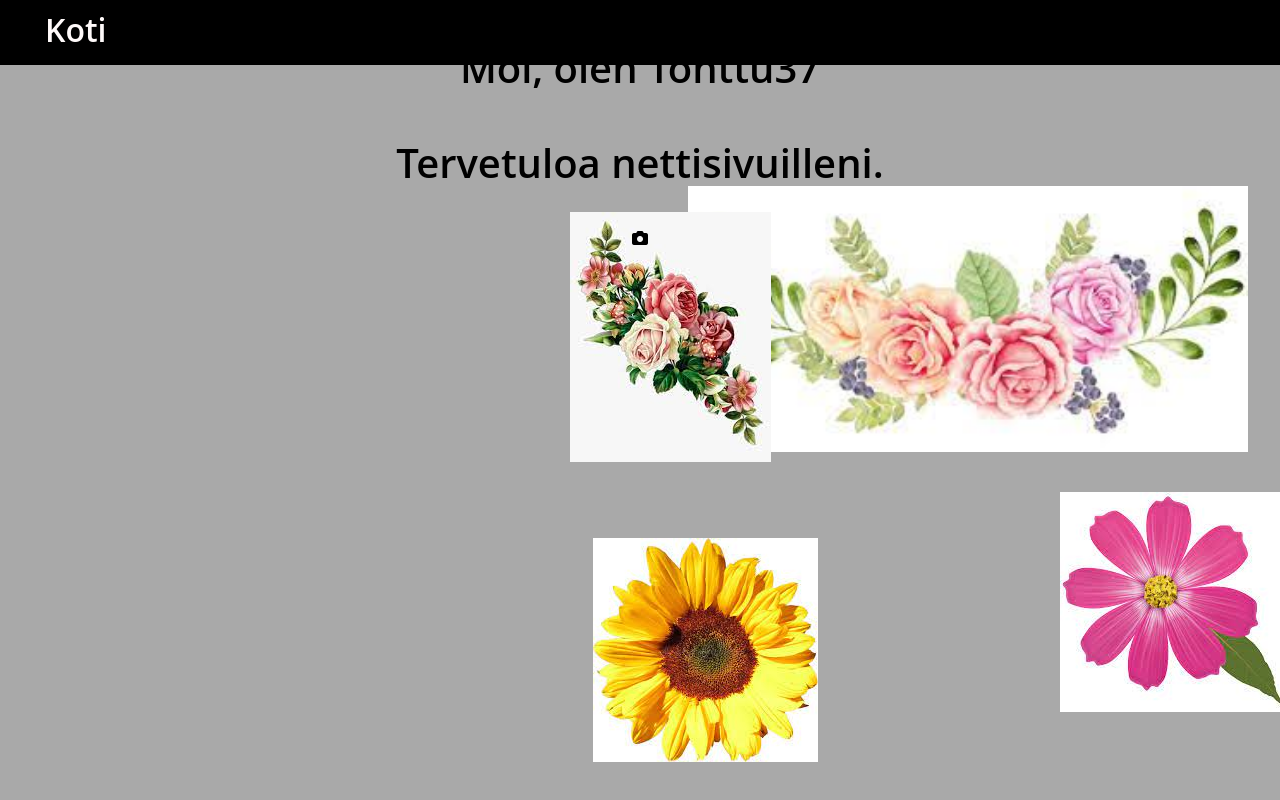
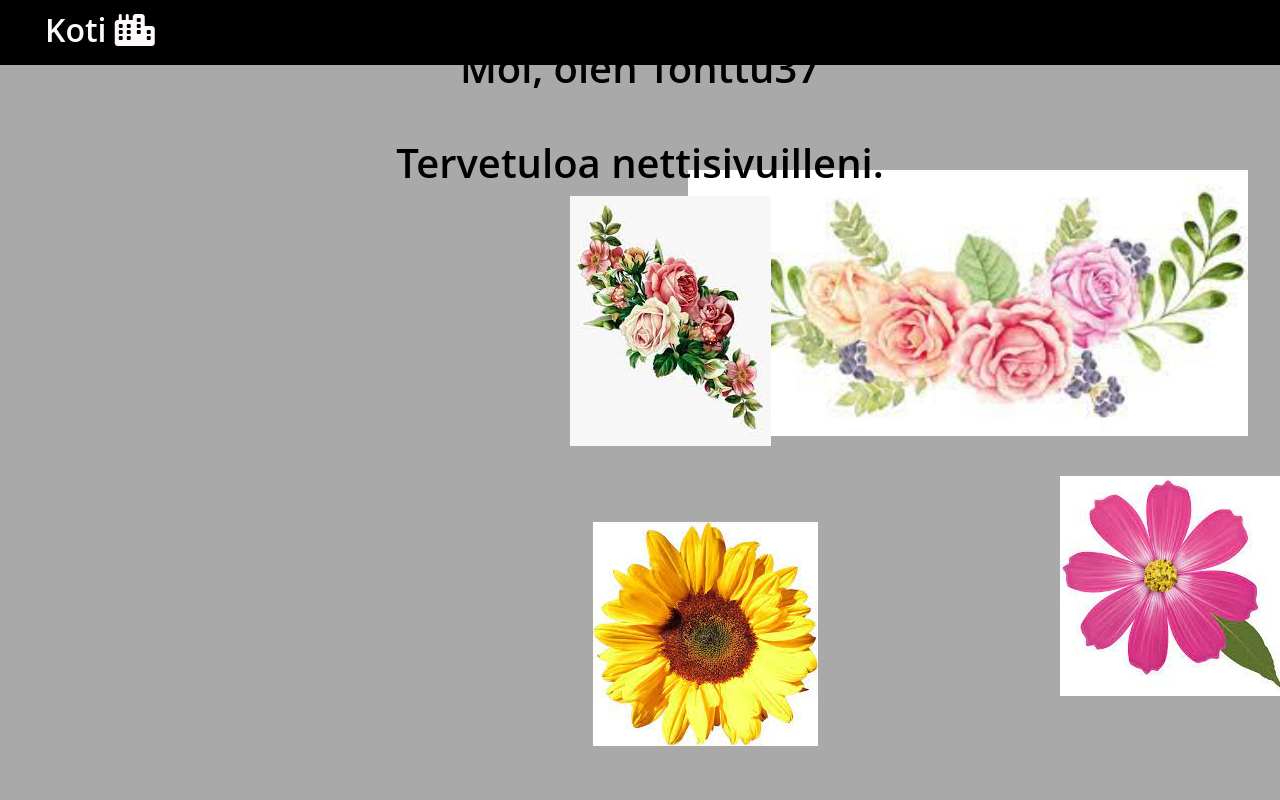
Before and after one commit to xToffi/website-example, a plain HTML site: page index.html in a window 1280 px wide. Shown: the top 800 px of the page. Drawn offline with Linux system fonts and the light colour scheme.

Commit message:
commit on main

```diff
--- a/index.html
+++ b/index.html
@@ -17,13 +17,12 @@
     <header>
         <div id="menu">
             <div id="menu_text">
-                <p><a href="https://tonttu37.cf">Koti</a></p>
+                <p><a href="https://tonttu37.cf">Koti <i class="fas fa-city"></i></a></p>
             </div>
         </div>
     </header>
     <p id="centre">Moi, olen Tonttu37</p>
     <p id="centre">Tervetuloa nettisivuilleni.</p>
-    <i id="centre" class="fas fa-camera"></i>
     <img id="pink_flower" src="images/pinkflower.png">
     <img id="sun_flower" src="images/sunflower.png">
     <img id="flower" src="images/flower.png">
```
